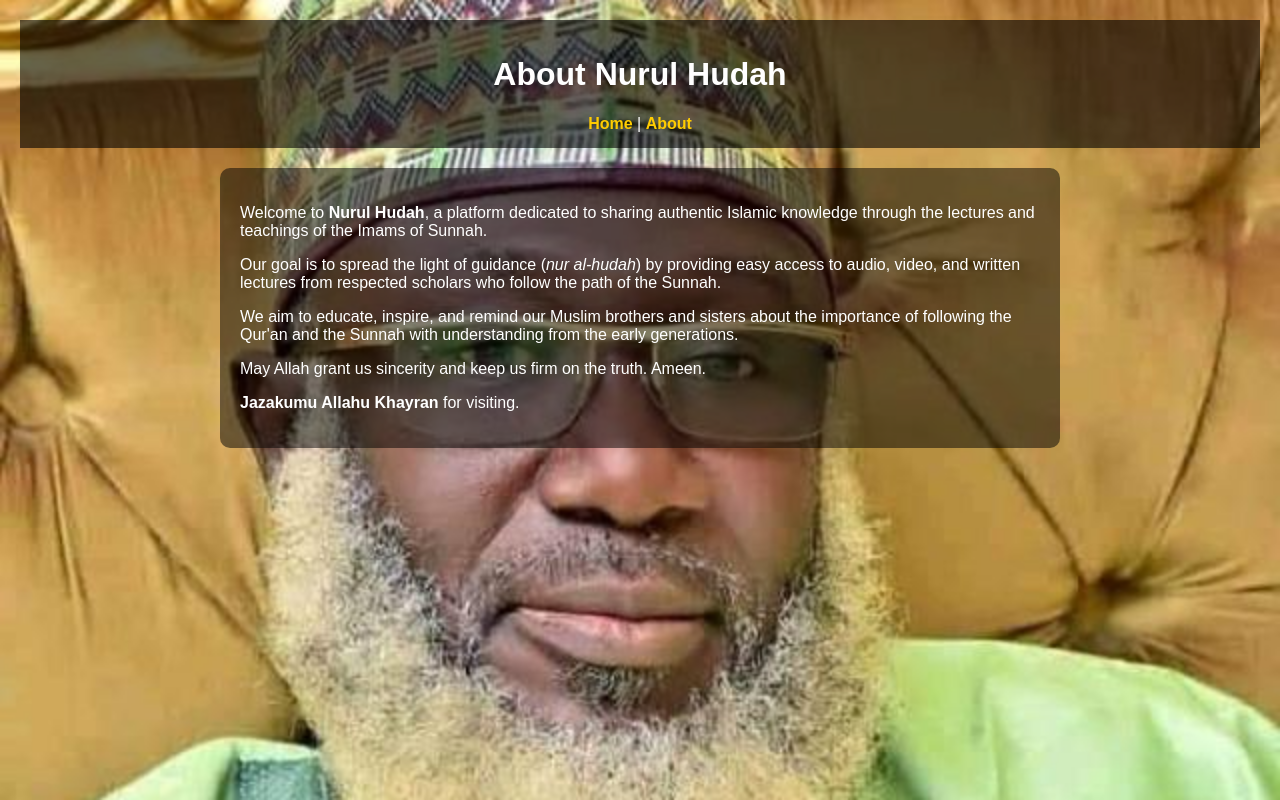
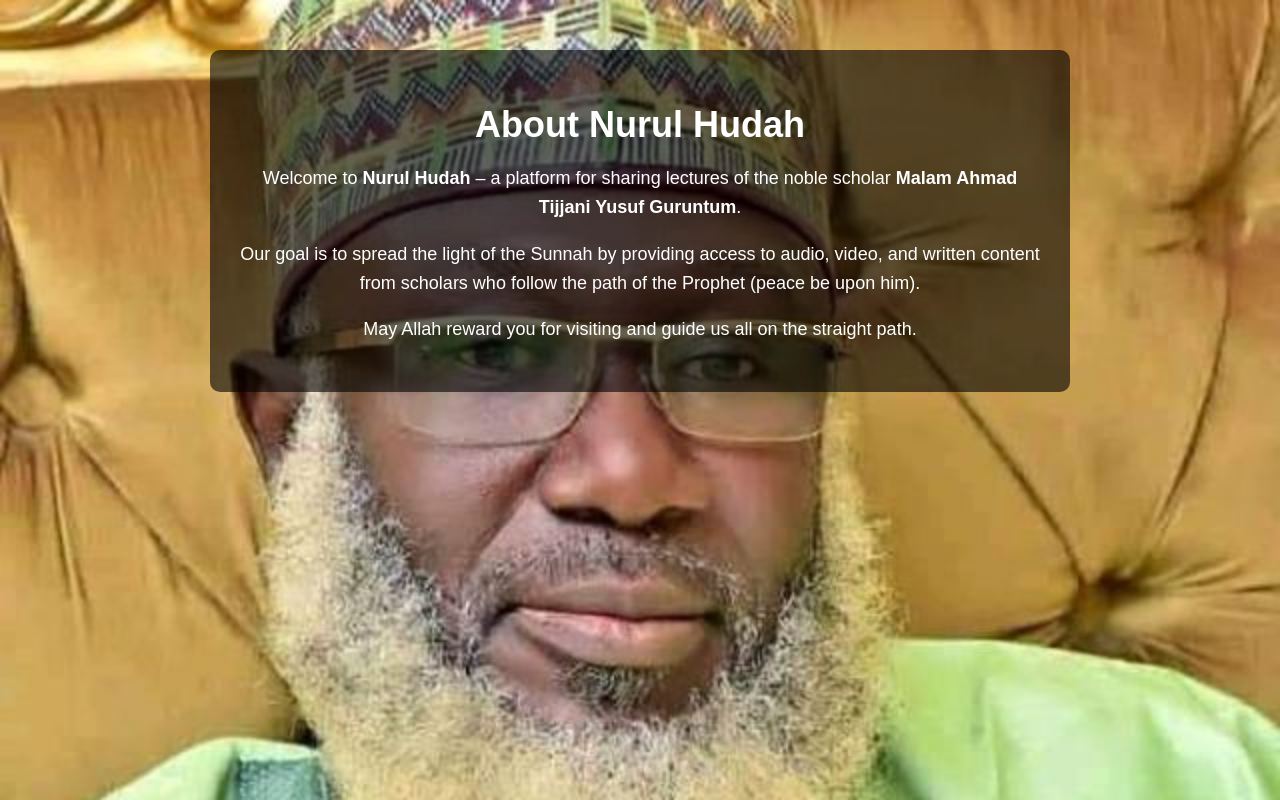
Before and after one commit to Abuzarrimaina/NURULHUDAH-, a plain HTML site: page about.html in a window 1280 px wide. Drawn offline with Linux system fonts and the light colour scheme.

Commit message:
Update about.html

```diff
--- a/about.html
+++ b/about.html
@@ -2,53 +2,40 @@
 <html lang="en">
 <head>
   <meta charset="UTF-8" />
-<meta name="viewport" content="width=device-width, initial-scale=1" />
+  <meta name="viewport" content="width=device-width, initial-scale=1.0"/>
   <title>About Nurul Hudah</title>
   <style>
     body {
       font-family: Arial, sans-serif;
+      margin: 0;
+      padding: 0;
       background: url('background.jpg') no-repeat center center fixed;
       background-size: cover;
       color: #fff;
-    margin: 0;
-    padding: 20px;
-  }
-  header {
-    background-color: rgba(0, 0, 0, 0.6);
-    padding: 15px 20px;
       text-align: center;
     }
-  a {
-    color: #ffcc00;
-    text-decoration: none;
-    font-weight: bold;
+    .container {
+      background-color: rgba(0, 0, 0, 0.6);
+      padding: 30px;
+      margin: 50px auto;
+      max-width: 800px;
+      border-radius: 10px;
     }
-  a:hover {
-    text-decoration: underline;
+    h1 {
+      font-size: 36px;
+      margin-bottom: 10px;
     }
-  .content {
-    background-color: rgba(0,0,0,0.5);
-    padding: 20px;
-    border-radius: 10px;
-    max-width: 800px;
-    margin: 20px auto;
+    p {
+      font-size: 18px;
+      line-height: 1.6;
     }
   </style>
 </head>
 <body>
-  <header>
+  <div class="container">
     <h1>About Nurul Hudah</h1>
-    <nav>
-<a href="index.html">Home</a> |
-      <a href="about.html">About</a>
-    </nav>
-  </header>
-  <div class="content">
-    <p>Welcome to <strong>Nurul Hudah</strong>, a platform dedicated to sharing authentic Islamic knowledge through the lectures and teachings of the Imams of Sunnah.</p>
-    <p>Our goal is to spread the light of guidance (<em>nur al-hudah</em>) by providing easy access to audio, video, and written lectures from respected scholars who follow the path of the Sunnah.</p>
-    <p>We aim to educate, inspire, and remind our Muslim brothers and sisters about the importance of following the Qur'an and the Sunnah with understanding from the early generations.</p>
-    <p>May Allah grant us sincerity and keep us firm on the truth. Ameen.</p>
-    <p><strong>Jazakumu Allahu Khayran</strong> for visiting.</p>
+    <p>Welcome to <strong>Nurul Hudah</strong> – a platform for sharing lectures of the noble scholar <strong>Malam Ahmad Tijjani Yusuf Guruntum</strong>.</p>
+    <p>Our goal is to spread the light of the Sunnah by providing access to audio, video, and written content from scholars who follow the path of the Prophet (peace be upon him).</p><p>May Allah reward you for visiting and guide us all on the straight path.</p>
   </div>
 </body>
 </html>
```
Lines whose indentation alone changed are shown as unchanged.
